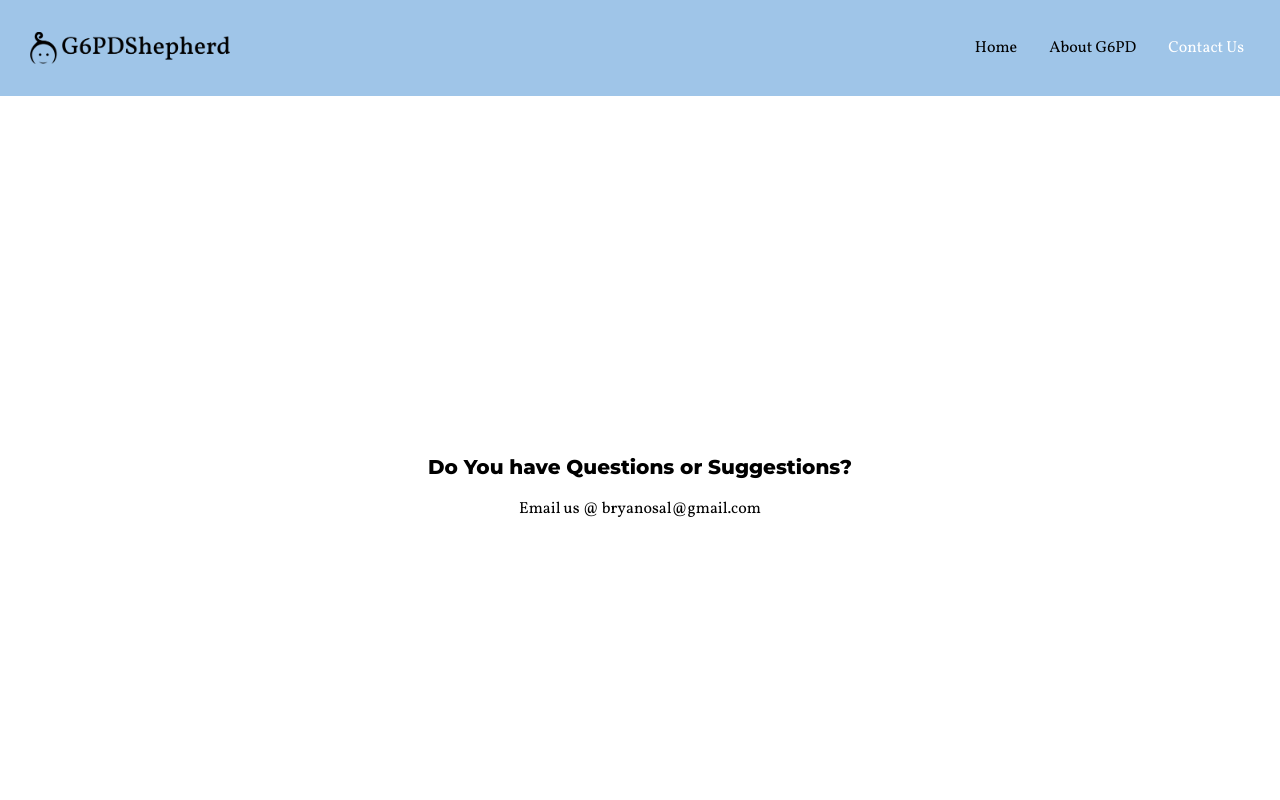
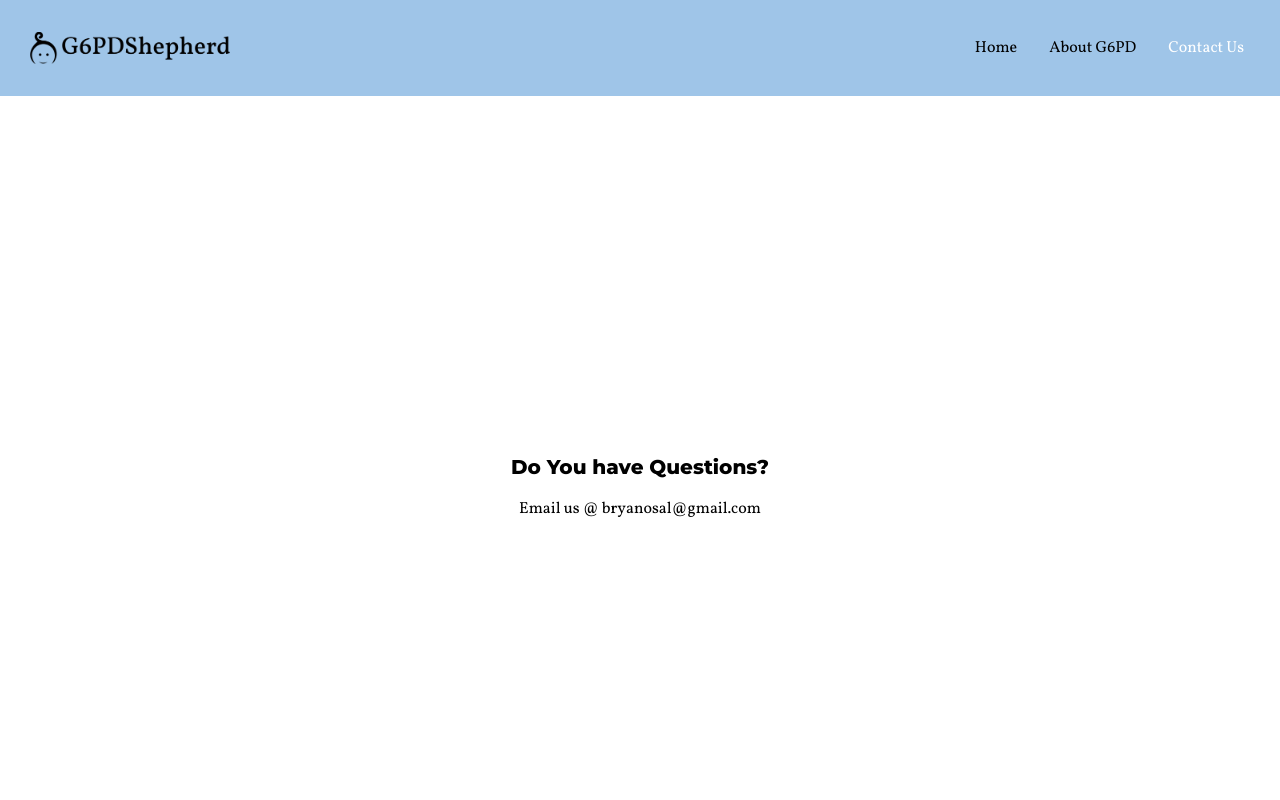
Before and after one commit to odycy21/G6PD-Shepherd, a React (Vite) app: page /contact-us in a window 1280 px wide. Shown: the top 800 px of the page. Built offline with nearby package versions, Linux system fonts and the light colour scheme; a web font is replaced by a local one.

Commit message:
edited contact us page

```diff
--- a/src/Contact.jsx
+++ b/src/Contact.jsx
@@ -6,7 +6,7 @@ const ContactUs = () => {
     <div className="max-w-[1000px] min-h-screen mt-[-5px] py-20  mx-auto flex flex-col justify-center items-center">
 
         <div className="p-20 lg:py-5 px-10 py-10">
-              <p className='font-montserrat font-semibold text-xl pb-2'> Do You have Questions or Suggestions? </p>
+              <p className='font-montserrat font-semibold text-xl pb-2'> Do You have Questions? </p>
                <p className="py-2 text-center">
                    Email us @ bryanosal@gmail.com
                </p>
```
